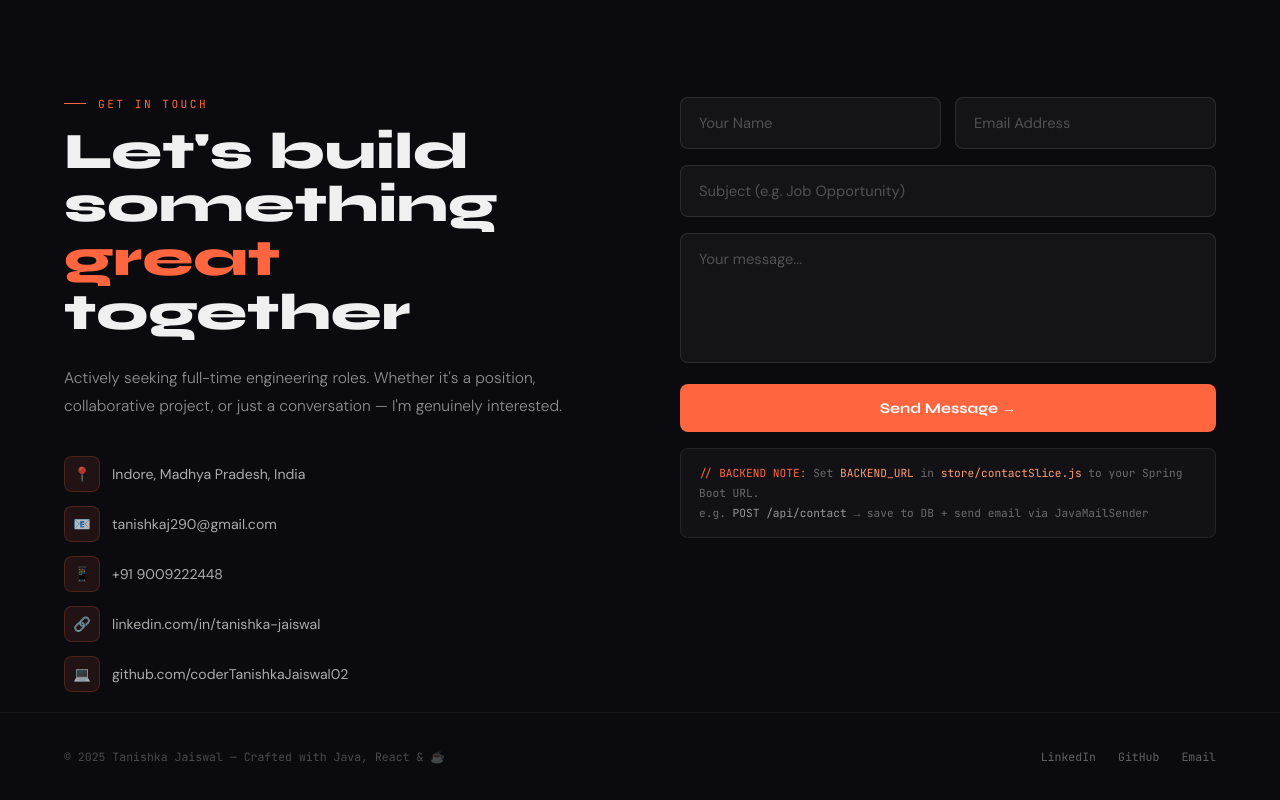
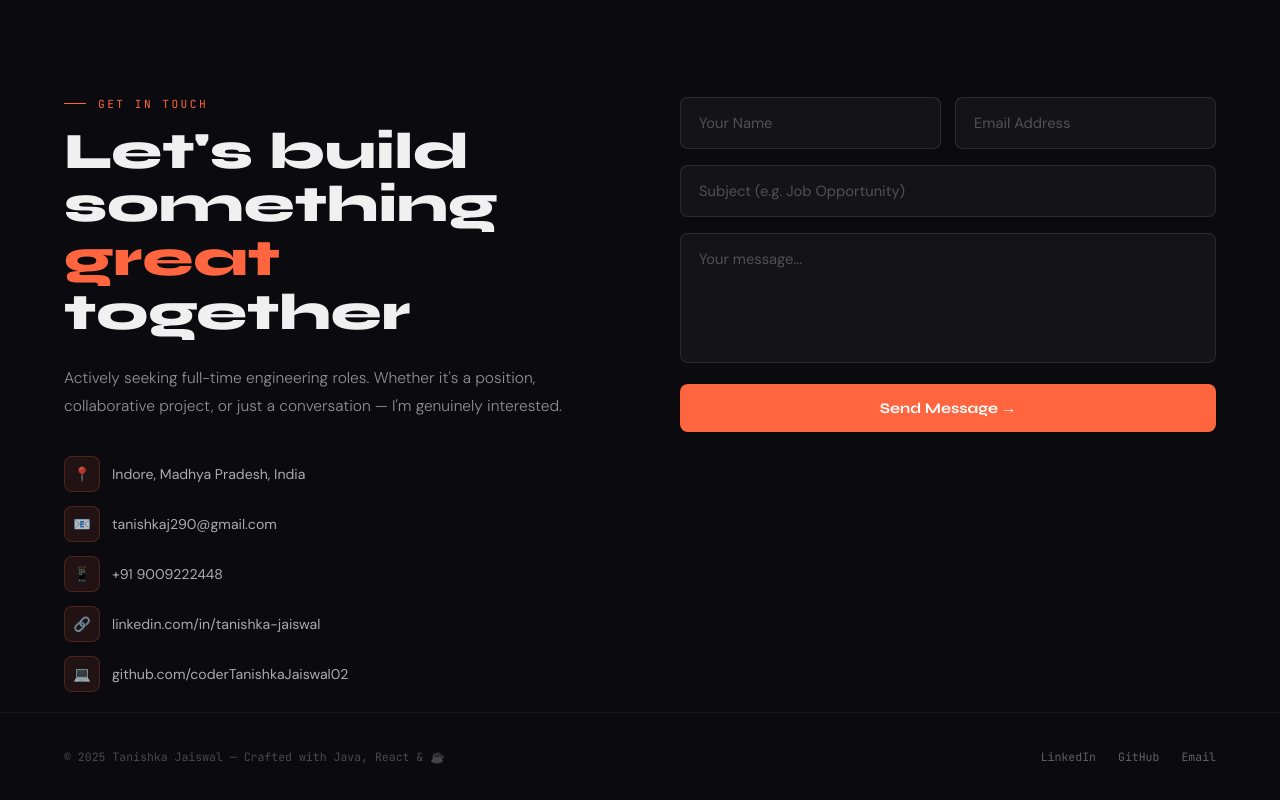
Before and after one commit to coderTanishkaJaiswal02/Portfolio, a React (Vite) app: page / in a window 1280 px wide. Shown: the part 3160-3960 px from the top of the page. Built offline with nearby package versions, Linux system fonts and the light colour scheme.

Commit message:
chore: change backend note to user-facing reply time note

```diff
--- a/src/components/Contact.jsx
+++ b/src/components/Contact.jsx
@@ -9,7 +9,7 @@ import { animateFadeUps } from '../utils/animations';
 ──────────────────────────────────────── */
 export default function Contact() {
   const sectionRef = useRef(null);
-  const dispatch   = useDispatch();
+  const dispatch = useDispatch();
 
   // Read form state + status from Redux store
   const { form, status, error } = useSelector((state) => state.contact);
@@ -34,7 +34,7 @@ export default function Contact() {
 
   const isLoading = status === 'loading';
   const isSuccess = status === 'success';
-  const isError   = status === 'error';
+  const isError = status === 'error';
 
   return (
     <section id="contact" className="section-border" ref={sectionRef}>
@@ -131,14 +131,14 @@ export default function Contact() {
               )}
             </form>
 
-            <div className="backend-note">
+            {/* <div className="backend-note">
               <span style={{ color: '#ff6640' }}>{'// BACKEND NOTE:'}</span>{' '}
               Set <span style={{ color: '#ff9a70' }}>BACKEND_URL</span> in{' '}
               <span style={{ color: '#ff9a70' }}>store/contactSlice.js</span> to your Spring Boot URL.
               <br />e.g.{' '}
               <span style={{ color: 'rgba(240,240,240,.6)' }}>POST /api/contact</span>
               {' '}→ save to DB + send email via JavaMailSender
-            </div>
+            </div> */}
           </div>
 
         </div>
```
